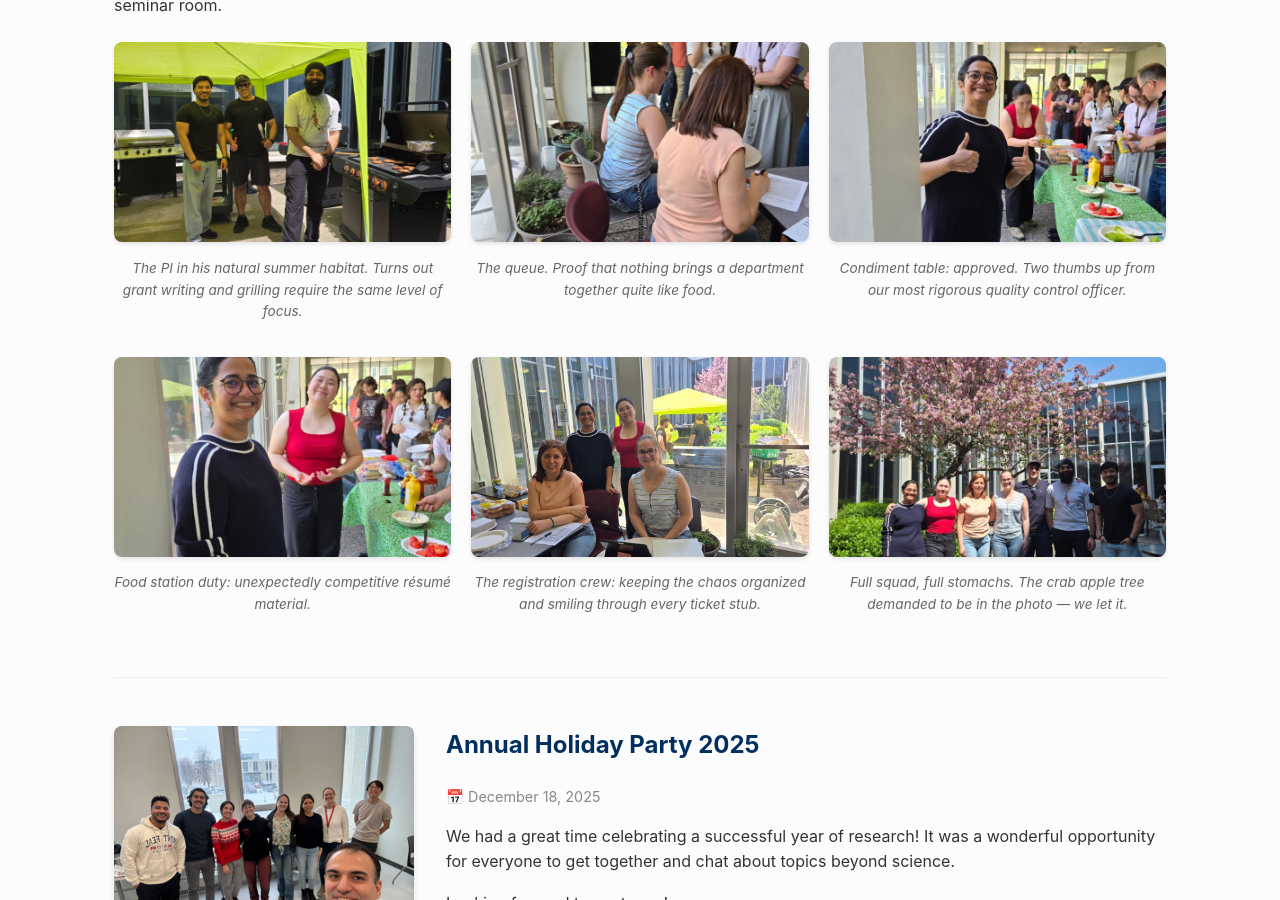
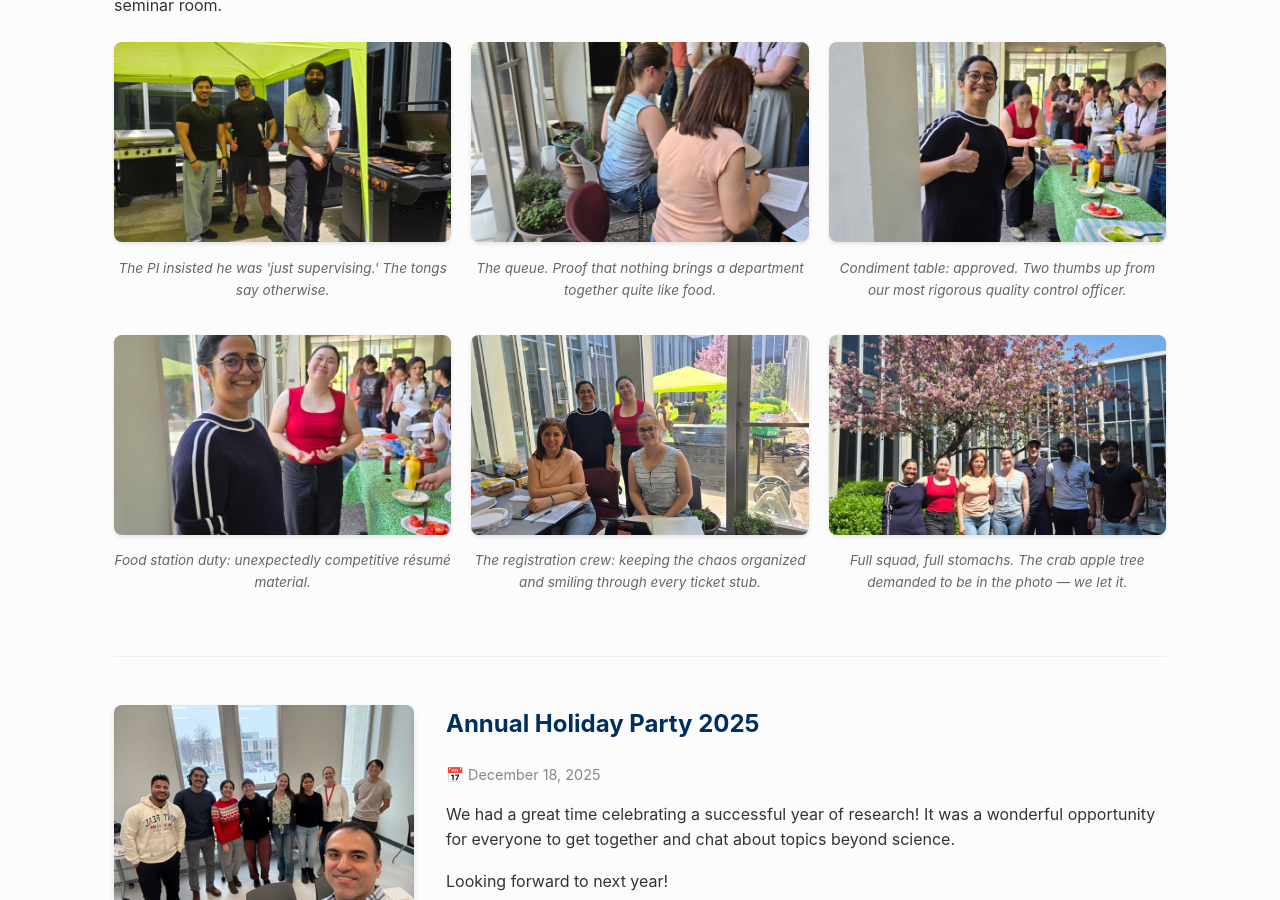
Before and after one commit to TLMicrobiomeLab/tlmicrobiomelab.github.io, a Jekyll site: the page built from events.md, in a window 1280 px wide and 900 px high, scrolled down 586 px. Built offline with Jekyll 4.4.1, drawn with Linux system fonts in a browser that asks for light colours.

Commit message:
Add files via upload

```diff
--- a/events.md
+++ b/events.md
@@ -27,7 +27,7 @@ permalink: /events/
             <img src="{{ '/images/bbq2026/20260527_121616.jpg' | relative_url }}" alt="Lab grill crew"
                  style="width: 100%; height: 200px; object-fit: cover; border-radius: 8px; box-shadow: 0 2px 4px rgba(0,0,0,0.1);">
             <p style="font-size: 0.85rem; color: #666; text-align: center; margin-top: 8px; font-style: italic;">
-                The PI in his natural summer habitat. Turns out grant writing and grilling require the same level of focus.
+                The PI insisted he was 'just supervising.' The tongs say otherwise.
             </p>
         </div>
 
```
